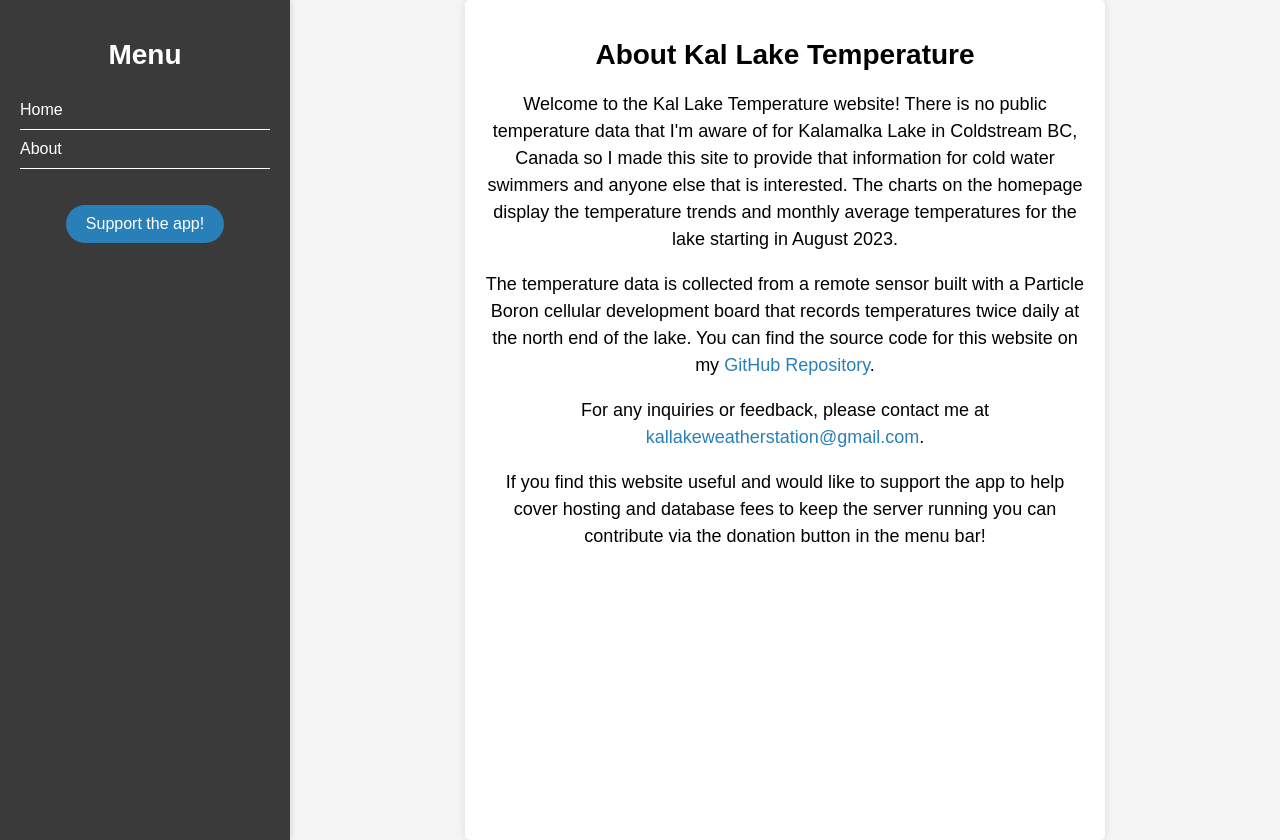
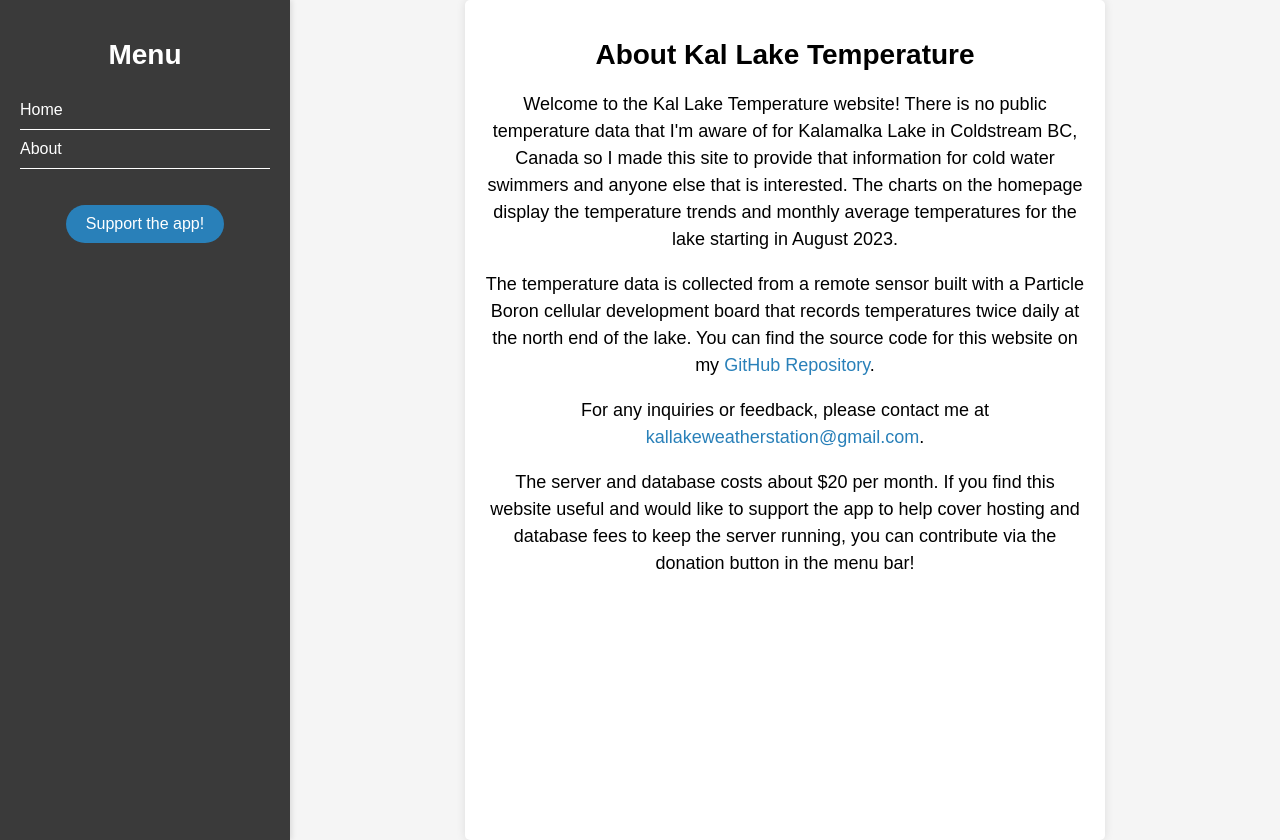
Before and after one commit to bunjopolo/Kal-Lake-Temperature-Monitor, a Django app: page /about/ in a window 1280 px wide. Run offline with Django 4.2, Linux system fonts and the light colour scheme.

Commit message:
edited about section

```diff
--- a/templates/tempmonitor/about.html
+++ b/templates/tempmonitor/about.html
@@ -164,7 +164,7 @@
         <p>Welcome to the Kal Lake Temperature website! There is no public temperature data that I'm aware of for Kalamalka Lake in Coldstream BC, Canada so I made this site to provide that information for cold water swimmers and anyone else that is interested. The charts on the homepage display the temperature trends and monthly average temperatures for the lake starting in August 2023.</p>
         <p>The temperature data is collected from a remote sensor built with a Particle Boron cellular development board that records temperatures twice daily at the north end of the lake. You can find the source code for this website on my  <a href="https://github.com/bunjopolo/Kal-Lake-Temperature-Monitor" target="_blank">GitHub Repository</a>.</p>
         <p>For any inquiries or feedback, please contact me at <a href="mailto:kallakeweatherstation@gmail.com">kallakeweatherstation@gmail.com</a>.</p>
-        <p>If you find this website useful and would like to support the app to help cover hosting and database fees to keep the server running you can contribute via the donation button in the menu bar!</p>
+        <p>The server and database costs about $20 per month. If you find this website useful and would like to support the app to help cover hosting and database fees to keep the server running, you can contribute via the donation button in the menu bar!</p>
     </div>
 </body>
 </html>
```
